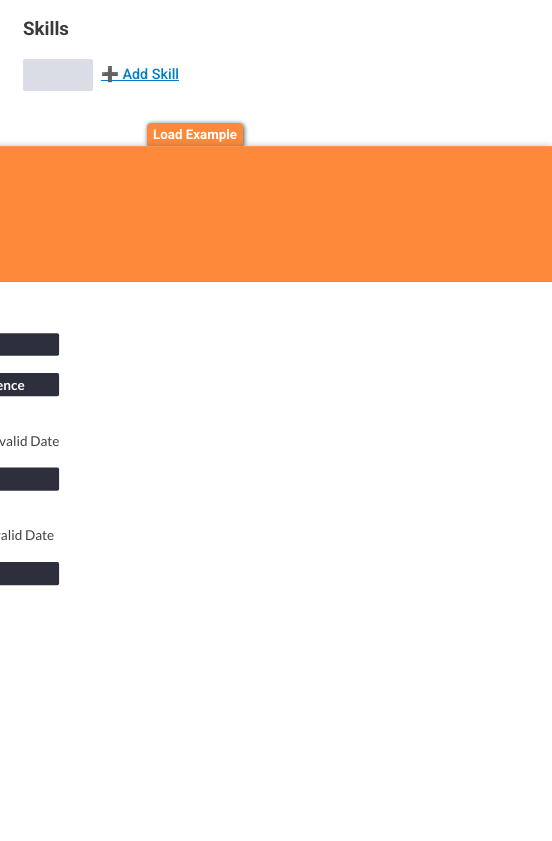
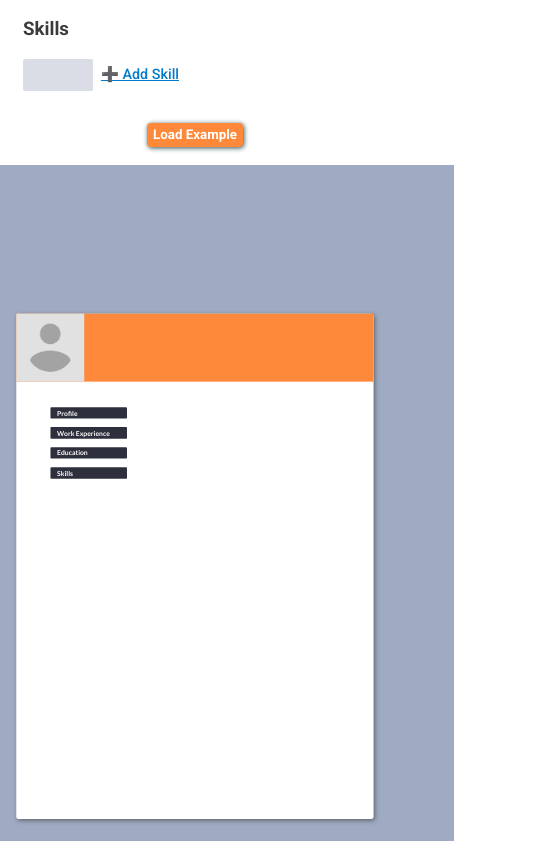
Before and after one commit to HeyHannibal/react-resume, a React (Create React App) app: page / in a window 390 px wide. Shown: the part 1156-1997 px from the top of the page, 552 px wide, since content can reach past the window. Built offline with nearby package versions, Linux system fonts and the light colour scheme.

Commit message:
minor fix

```diff
--- a/src/App.js
+++ b/src/App.js
@@ -20,33 +20,16 @@ class App extends Component {
         aboutMe: "",
       },
       workExp: [
-        {
-          company: "",
-          position: "",
-          id: "",
-          dateFrom: "",
-          dateTo: "",
-          description: "",
-        },
       ],
       education: [
-        {
-          degree: "",
-          school: "",
-          id: "",
-          dateFrom: "",
-          dateTo: "",
-          description: "",
-        },
       ],
       skills: [],
-      isHidden: false,
       isEmpty: true,
     };
     this.loadDefault = this.loadDefault.bind(this);
     this.changeValue = this.changeValue.bind(this);
     this.hideView = this.hideView.bind(this);
-    this.changeObj = this.changeObj.bind(this)
+    this.addImg = this.addImg.bind(this);
   }
 
   loadDefault() {
@@ -72,13 +55,6 @@ class App extends Component {
   changeValue = (event, key) => {
     let newState = Object.assign({}, this.state);
     newState[key][event.target.name] = event.target.value;
-    newState.isEmpty = false
-    this.setState(newState);
-  };
-
-  changeObj = (key, value) => {
-    let newState = Object.assign({}, this.state);
-    newState[key] = value;
     this.setState(newState);
   };
 
@@ -95,6 +71,12 @@ class App extends Component {
       : this.setState({ isHidden: true });
   }
 
+  addImg(url) {
+    let newState = Object.assign({}, this.state);
+    newState["photo"] = url;
+    this.setState(newState);
+  }
+
   render() {
     return (
       <div id="appCont" className={this.state.isHidden ? "viewIsHidden" : ""}>
@@ -108,6 +90,7 @@ class App extends Component {
         <div id="editorCV">
           <CvFormPersonal
             onChange={this.changeValue}
+            addImg={this.addImg}
             default={this.state.personalInfo}
             useDefault={this.state.useDefault}
           />
--- a/src/components/defaultCV.js
+++ b/src/components/defaultCV.js
@@ -10,7 +10,7 @@ const defaultCV = {
     },
     "workExp": [
         {
-            "company": "Gryzzl",
+            "company": "Company",
             "position": "Front-end developer",
             "id": "kzygf34",
             "dateFrom": "2017-06",
@@ -21,11 +21,11 @@ const defaultCV = {
     "education": [
         {
             "degree": "Bachelor of Computer Science",
-            "school": "University 1",
+            "school": "College",
             "id": "fghfg12",
             "dateFrom": "2015-01",
             "dateTo": "2019-04",
-            "description": "Gfpo opogpnbo dfpgp tfhdfph wpejvpwerj  sgkg okg[r wk"
+            "description": ""
         }
     ],
     "skills": [
--- a/src/components/form-education.js
+++ b/src/components/form-education.js
@@ -30,6 +30,12 @@ class CvFormEducation extends Component {
         this.findInState = this.findInState.bind(this);
         this.deleteField = this.deleteField.bind(this);
         this.updateParent = this.updateParent.bind(this);
+    }
+
+    componentDidUpdate() {
+        if (this.props.useDefault) {
+            this.setState({ education: this.props.default });
+        }
     }
 
     handleChange(event) {
--- a/src/components/form-personal.js
+++ b/src/components/form-personal.js
@@ -6,7 +6,6 @@ class CvFormPersonal extends Component {
     super(props);
     this.handleChange = this.handleChange.bind(this);
     this.onFormChange = this.onFormChange.bind(this);
-    this.onImageChange = this.onImageChange.bind(this);
     this.state = {
       fullName: "",
       title: "",
@@ -39,9 +38,7 @@ class CvFormPersonal extends Component {
     });
   }
 
-  onImageChange = (event) => {
-    this.props.onPhotoUpload();
-  };
+
 
   render() {
     return (
@@ -54,7 +51,7 @@ class CvFormPersonal extends Component {
           action="#"
           onChange={this.onFormChange}
         >
-          <DisplayPhoto onChange={this.props.onPhotoUpload} />
+          <DisplayPhoto addImg={this.props.addImg} />
 
           <label>
             Full Name
--- a/src/components/load-photo.js
+++ b/src/components/load-photo.js
@@ -8,12 +8,13 @@ class DisplayImage extends Component {
       image: null
     };
     this.onImageChange = this.onImageChange.bind(this);
+
   }
 
   onImageChange = event => {
     if (event.target.files && event.target.files[0]) {
       let img = event.target.files[0];
-          this.props.onChange(URL.createObjectURL(img), 'photo')
+          this.props.addImg(URL.createObjectURL(img))
 
     }
   };
@@ -24,7 +25,6 @@ class DisplayImage extends Component {
       <div>
         <div>
           <div id='uploadPhotoDiv'>
-            <img src={this.state.image} />
             <input id='photoInput' type="file" name="myImage" onChange={this.onImageChange} hidden />
             <label htmlFor='photoInput' id='styleUploadBtnLabel'>
               <AccountBoxIcon />
--- a/src/components/view.js
+++ b/src/components/view.js
@@ -26,7 +26,7 @@ class viewCV extends Component {
     const workExp = this.props.info.workExp.map((item) => (
       <div key={item.id} className="workExp">
         <h4>{item.position}</h4>
-        <h4>at</h4>
+        <h4> at </h4>
         <h4>{item.company}</h4>
         <p className="dates">
           {dateToString(item.dateFrom)} - {dateToString(item.dateTo)}
--- a/src/cv-content.css
+++ b/src/cv-content.css
@@ -11,31 +11,35 @@
   border: 5px solid rgba(255, 255, 255, 0);
 }
 
-#contentContainerCV{
+#contentContainerCV {
   width: 100%;
   height: 100%;
-    font-family: 'Lato';
+  font-family: "Lato";
 }
-#mainContent{
+
+#mainContent {
   box-sizing: border-box;
   height: 86.5%;
   padding: 1cm 2cm 0.5cm 2cm;
   width: 100%;
   height: fit-content;
 }
-h1, h2, h6,  p{
+
+h1,
+h2,
+h6,
+p {
   margin: 0;
 }
 
-#CVphoto{
+#CVphoto {
   height: 4cm;
   width: 4cm;
   object-fit: cover;
   object-position: top;
 }
 
-#mainPersonal{
-
+#mainPersonal {
   height: 4cm;
   display: grid;
   grid-template-columns: 1fr 2fr 0 repeat(2, 1fr);
@@ -47,72 +51,69 @@ h1, h2, h6,  p{
   align-items: center;
 }
 
-#mainPersonal h1{
+#mainPersonal h1 {
   font-weight: 700;
   letter-spacing: 2px;
   text-transform: uppercase;
 }
-#mainPersonal h2{
+
+#mainPersonal h2 {
   font-weight: 600;
 }
-#mainPersonal p,a{
+
+#mainPersonal p,
+a {
   align-self: flex-end;
   margin: 0.2cm;
   margin-right: 1cm;
+}
 
-}
-#mainPersonal a{
+#mainPersonal a {
   white-space: nowrap;
   color: darkslategray;
 }
 
-#mainPersonal p{
+#mainPersonal p {
   align-self: flex-end;
   grid-area: 1 / 5 / 2 / 6;
   text-decoration: underline;
-
 }
 
-#mainContent h6{
+#mainContent h6 {
   font-size: 0.4cm;
   background-color: rgb(46, 47, 61);
   color: white;
-    padding: 0.10cm;
-    padding-left: 0.40cm;
+  padding: 0.1cm;
+  padding-left: 0.4cm;
   margin: 0.5cm 0 0.5cm 0;
-    border-radius: 2px ;
+  border-radius: 2px;
   width: 4cm;
 }
 
 #mainContent p {
   font-size: 0.43cm;
-    line-height: 0.6cm ;
+  line-height: 0.6cm;
   word-wrap: break-word;
-
 }
 
 #mainContent h4 {
   display: inline;
 }
 
-#mainContent p.dates{
+#mainContent p.dates {
   color: rgb(65, 65, 65);
-    font-size: 0.40cm;
-    margin-bottom: 0.30cm;
+  font-size: 0.4cm;
+  margin-bottom: 0.3cm;
   word-wrap: break-word;
-
 }
 
-
-
-#skillsView ul{
+#skillsView ul {
   text-decoration: underline solid 2px rgb(21, 27, 34);
   text-underline-offset: 2.5px;
 }
 
-
-#skillsView li{
+#skillsView li {
   position: relative;
   bottom: 0.15cm;
-    margin: 0.4cm
+  margin: 0.4cm;
 }
--- a/src/cv-view.css
+++ b/src/cv-view.css
@@ -1,57 +1,66 @@
-
 #resultCV {
-    height:  29.7cm;
-    /* margin: 40vh 10vw; */
+  height: 29.7cm;
   background-color: rgb(255, 255, 255);
   aspect-ratio: 1 / 1.4142;
   box-shadow: 3px 3px 10px rgba(66, 66, 66, 0.685);
   border-radius: 5px;
-    transition: transform 1s ;
+  transition: transform 1s;
 }
 
-#resultCV.resultEmpty #contentContainerCV #mainContent{
+#resultCV.resultEmpty #contentContainerCV #mainContent {
   display: none;
 }
 @media (min-width: 1500px) {
-    #resultCV{
-        transform:scale(0.85);
+  #resultCV {
+    transform: scale(0.85);
   }
 }
 @media (max-width: 1500px) {
-    #resultCV{
-        transform:scale(0.8)
+  #resultCV {
+    transform: scale(0.8);
   }
 }
 
 @media (max-width: 1350px) {
-    #resultCV{
-        transform:scale(0.75)
+  #resultCV {
+    transform: scale(0.75);
   }
 }
 
 @media (max-width: 1250px) {
-    #resultCV{
-        transform:scale(0.7)
+  #resultCV {
+    transform: scale(0.7);
   }
 }
 
-@media (max-width: 1150px){
-    #resultCV{
-        transform:scale(0.65)
+@media (max-width: 1150px) {
+  #resultCV {
+    transform: scale(0.65);
   }
 }
-@media (max-width: 1100px){
-    #resultCV{
-        transform:scale(0.60)
+@media (max-width: 1100px) {
+  #resultCV {
+    transform: scale(0.6);
   }
 }
-@media (max-width: 1000px){
-    #resultCV{
-        transform:scale(0.55)
+@media (max-width: 1000px) {
+  #resultCV {
+    transform: scale(0.55);
   }
 }
-@media (max-width:950px) {
-    #resultCV{
-        transform:scale(0.9)
+@media (max-width: 950px) {
+  #resultCV {
+    transform: scale(0.6);
+  }
+  #resultCont {
+    height: 80vh;
+  }
+  #hideViewBtn {
+    display: none;
   }
 }
+@media (max-width: 500px) {
+  #resultCV {
+    transform: scale(0.45);
+  }
+}
--- a/src/index.css
+++ b/src/index.css
@@ -19,6 +19,7 @@ form {
 input {
   font-family: "Roboto";
 }
+
 button {
   background-color: transparent;
   border: none;
@@ -42,6 +43,7 @@ button {
   align-items: center;
   transition: transform 1s ease-in-out;
 }
+
 #pushLeft {
   justify-self: flex-end;
   position: relative;
@@ -78,7 +80,7 @@ button {
     position: relative;
     width: 100%;
     height: 100vh;
-    padding: 4rem
+    padding: 4rem;
   }
   #editorCV {
     width: fit-content;
```
Also changed, not shown: package.json (+8 -2 lines), src/App.css (+35 -35 lines), 1 other file (tests, documents, lock files or other folders). Lines whose indentation alone changed are shown as unchanged.
